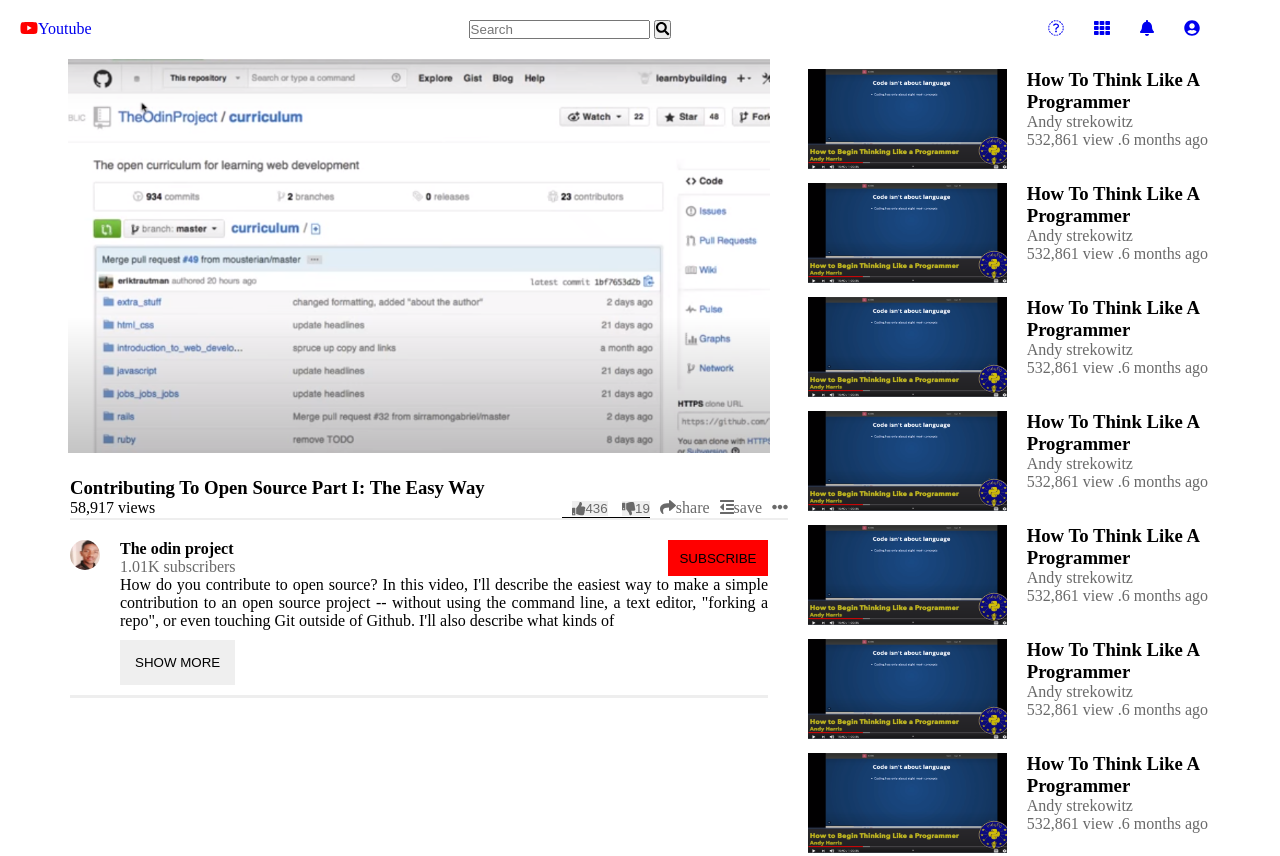
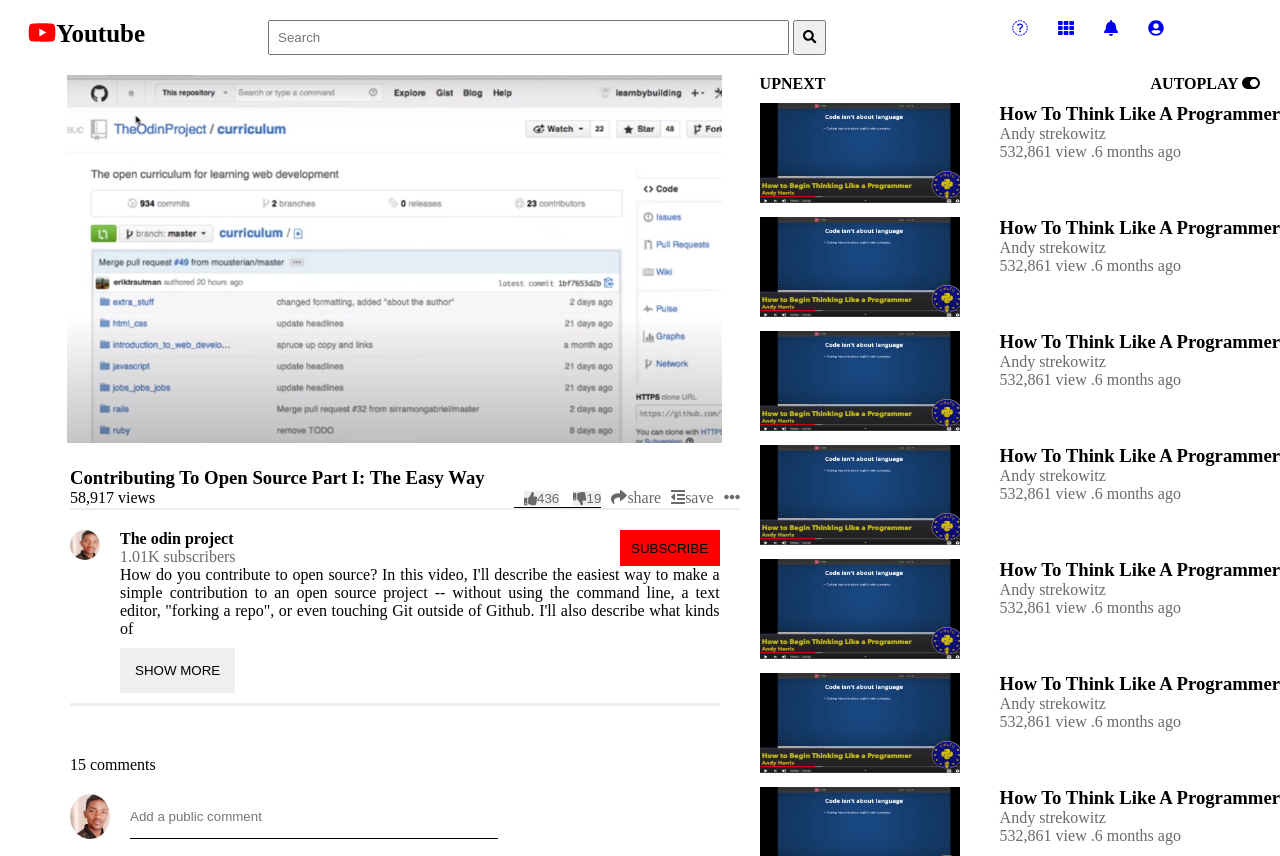
Before and after one commit to Abrish-seng/youtube-page, a plain HTML site: page index.html in a window 1280 px wide. Shown: the top 856 px of the page. Drawn offline with Linux system fonts and the light colour scheme.

Commit message:
media query modified

```diff
--- a/css/style.css
+++ b/css/style.css
@@ -5,9 +5,8 @@
 }
 
 .navbar {
-    display: flex;
-    flex-direction: row;
-    justify-content: space-between;
+    display: grid;
+    grid-template-columns: repeat(3,20% 60% 20%);
     margin: 20px 20px;
 }
 .navbar ul li{
@@ -15,6 +14,15 @@
 }
 .navbar ul li a{
     text-decoration: none;
+    color: black;
+    font-weight: bold;
+    padding: 8px;
+    font-size: 25px;
+}
+.search{
+    min-width: 200px;
+    width: 70%;
+    padding: 8px;
 }
 .youtube-info {
     display: flex;
@@ -110,7 +118,11 @@
     padding: 15px;
     margin: 10px 50px;
 }
-
+.next{
+    display: flex;
+    justify-content: space-between;
+    margin: auto 20px;
+}
 .simillar-pages {
     display: flex;
 }
@@ -164,6 +176,7 @@
 .replay {
     border: none;
     margin-left: 30px;
+    color: #696969;
 }
 
 @media(min-width:344px) {
@@ -219,7 +232,7 @@
 @media(min-width:1018px) {
     .main {
         display: grid;
-        grid-template-columns: 60% 40%;
+        grid-template-columns: repeat(2.1fr);
         margin-left: 50px;
         margin-top: 20px;
     }
@@ -227,6 +240,13 @@
         max-width: 95%;
 
     }
+    .ab{
+        grid-row: 2;
+    }
+.you-list{
+    grid-row: 1/4;
+    grid-column: 2;
+}
     .comment{
         width: 55%;
     }
--- a/index.html
+++ b/index.html
@@ -16,10 +16,10 @@
                 <li><a href="#"><i class="fab fa-youtube" style="color: red;"></i>Youtube</a></li>
             </ul>
         </div>
-        <div class="search">
+        <div>
             <form action="">
-                <input type="text" placeholder="Search">
-                <button type="button"><i class="fa fa-search" aria-hidden="true"></i></button>
+                <input class="search" type="text" placeholder="Search">
+                <button type="button" style="padding: 8px;margin-left: 0px;" ><i class="fa fa-search" aria-hidden="true"></i></button>
             </form>
         </div>
         <div class="youtube-info">
@@ -65,7 +65,11 @@
                 <button class="show-more">SHOW MORE</button>
             </div>
         </div>
-<div>
+    <div class="you-list">
+        <div class="next">
+            <h4>UPNEXT</h4>
+            <h4>AUTOPLAY <i class="fas fa-toggle-on"></i></h4>
+        </div>
     <div class="simillar-pages">
         <div>
             <a href="#"><img src="./img/image.png" alt="" class="image-1" width="200" height="100"></a>
@@ -249,9 +253,9 @@
                                                                 </div>
 
 </div>
+     <div class="ab">
 
-    </section>
-    <article class="ab">
+    <article >
         <form action="" class="form-group">
             <span>15 comments</span>
             <div class="public-comment">
@@ -475,6 +479,8 @@
 
        </div>
     </article>
+     </div>
+    </section>
     <script src="https://cdnjs.cloudflare.com/ajax/libs/font-awesome/5.14.0/js/all.min.js"></script>
 </body>
 
```
